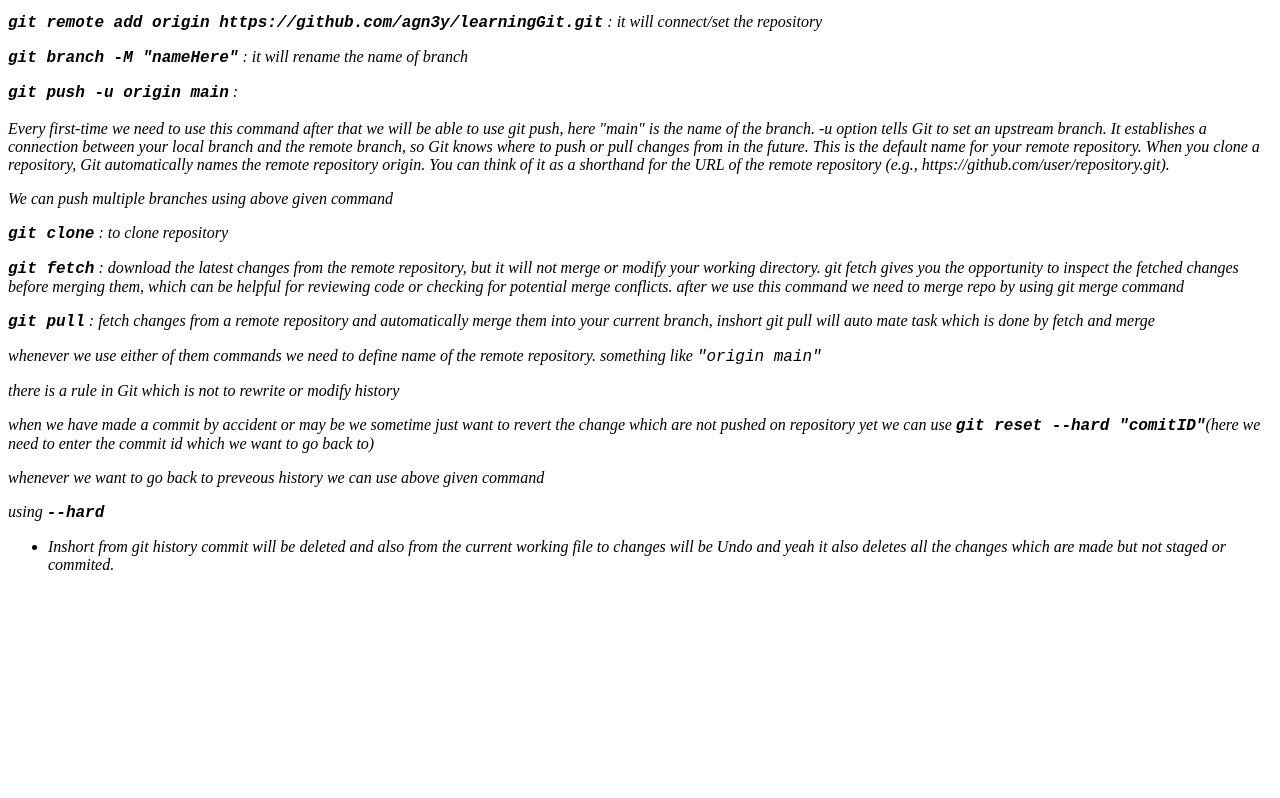
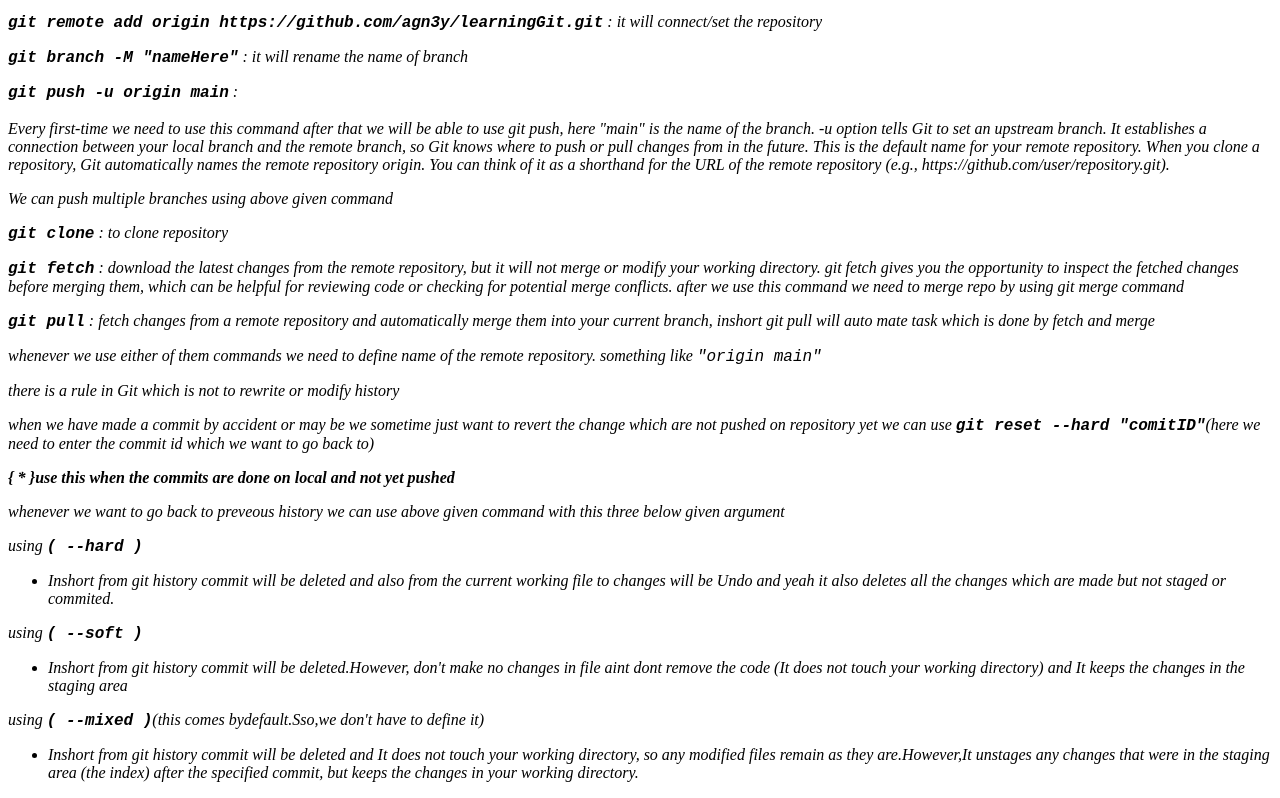
Before and after one commit to agn3y/learningGit, a plain HTML site: page index.html in a window 1280 px wide. Shown: the part 487-1285 px from the top of the page. Before the commit the page ends 1077 px from the top, so only its background shows below. Drawn offline with Linux system fonts and the light colour scheme; a script that the page names is missing.

Commit message:
new notes added

```diff
--- a/index.html
+++ b/index.html
@@ -31,10 +31,19 @@
     <p>whenever we use either of them commands we need to define name of the remote repository. something like <code>"origin main"</code></p>
     <p>there is a rule in Git which is not to rewrite or modify history</p>
     <p>when we have made a commit by accident or may be we sometime just want to revert the change which are not pushed on repository yet we can use <code><strong>git reset --hard "comitID"</strong></code>(here we need to enter the commit id which we want to go back to)</p>
-    <p>whenever we want to go back to preveous history we can use above given command</p>
-    <p>using <code><strong>--hard</strong></code></p>
+    <p><strong>{ * }use this when the commits are done on local and not yet pushed</strong></p>
+    <p>whenever we want to go back to preveous history we can use above given command with this three below given argument</p>
+    <p>using <code><strong>( --hard )</strong></code></p>
     <ul>
         <li>Inshort from git history commit will be deleted and also from the current working file to changes will be Undo and yeah it also deletes all the changes which are made but not staged or commited.</li>
+    </ul>
+    <p>using <code><strong>( --soft )</strong></code></p>
+    <ul>
+        <li>Inshort from git history commit will be deleted.However, don't make no changes in file aint dont remove the code (It does not touch your working directory) and It keeps the changes in the staging area </li>
+    </ul>
+    <p>using <code><strong>( --mixed )</strong></code>(this comes bydefault.Sso,we don't have to define it)</p>
+    <ul>
+        <li>Inshort from git history commit will be deleted and It does not touch your working directory, so any modified files remain as they are.However,It unstages any changes that were in the staging area (the index) after the specified commit, but keeps the changes in your working directory.</li>
     </ul>
 </body>
 
```
